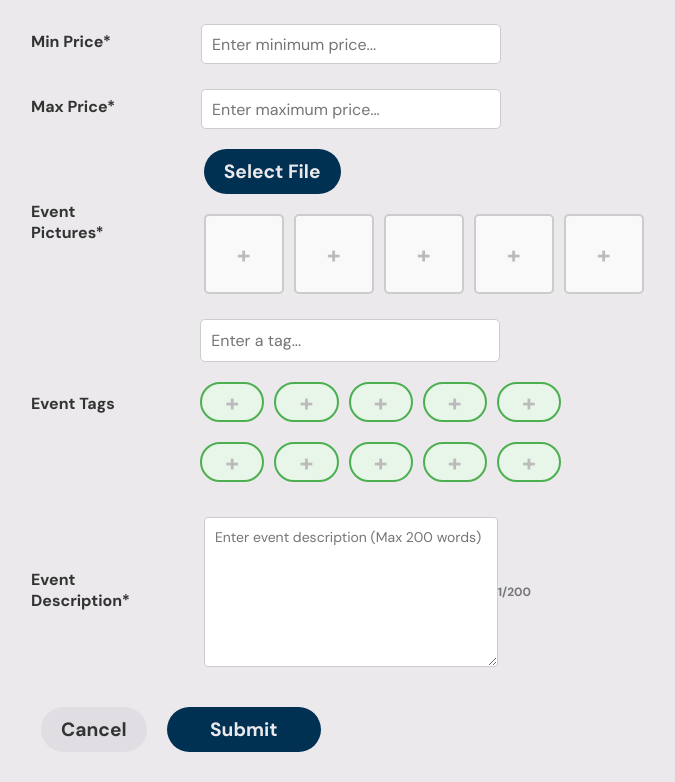
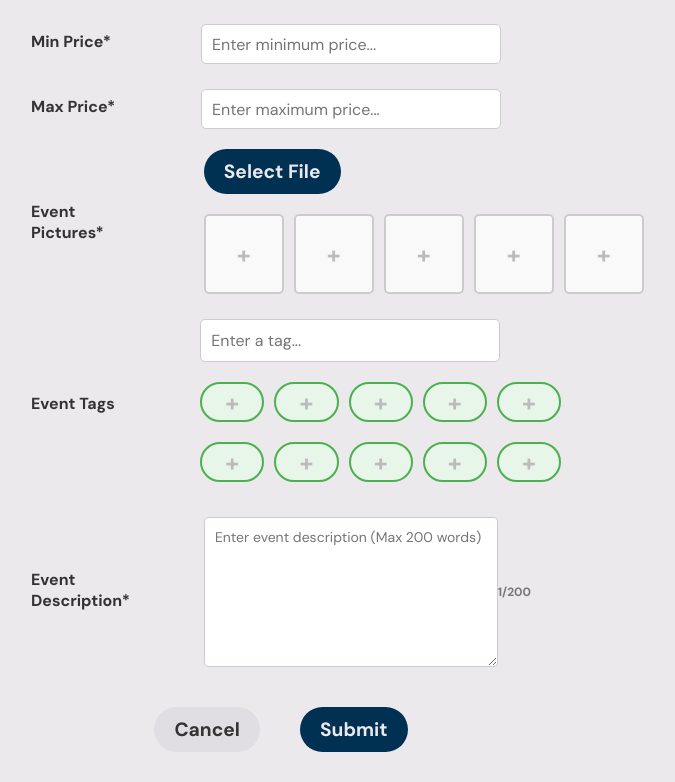
Before and after one commit to charlielang02/aurora-itinerary-app, a React (Vite) app: page /create-event in a window 1280 px wide. Shown: the part 718-1500 px from the top of the page, without its empty margins (359-1034 px from the left). Built offline with nearby package versions, Linux system fonts and the light colour scheme.

Commit message:
style: center buttons in Create Event page and adjust spacing

```diff
--- a/src/pages/CreateEvent.css
+++ b/src/pages/CreateEvent.css
@@ -150,9 +150,17 @@ body {
   /* Buttons container */
   .create-event-buttons {
     display: flex;
-    justify-content: space-between;
-    width: 300px;
+    justify-content: center; /* Center the buttons as a group horizontally */
+    align-items: center; /* Align buttons vertically if needed */
+    gap: 20px; /* Adjust space between buttons */
     margin-top: 30px;
+    width: 100%; /* Ensures buttons span the full width of their container */
+  }
+
+  .create-event-post,
+  .create-event-cancel {
+    flex: 0 0 auto; /* Prevent buttons from stretching */
+    width: auto; /* Let buttons size naturally */
   }
 
   .create-event-post {
```
